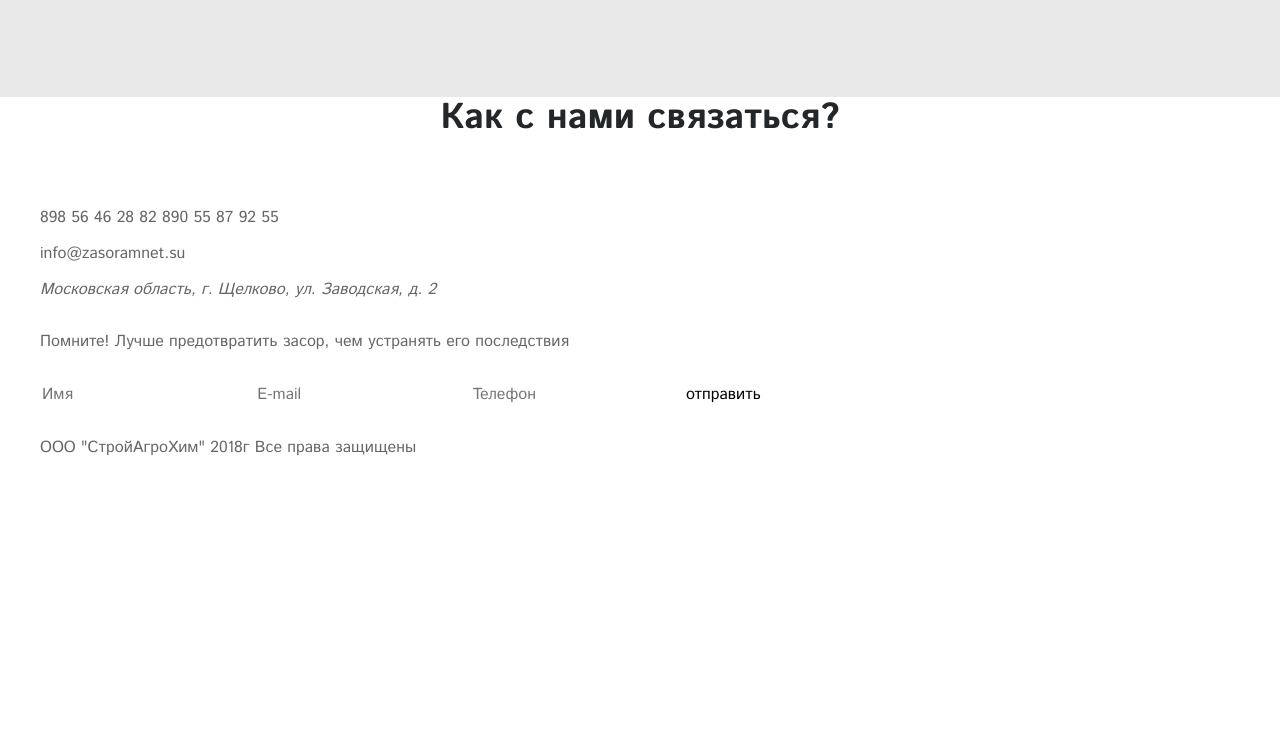
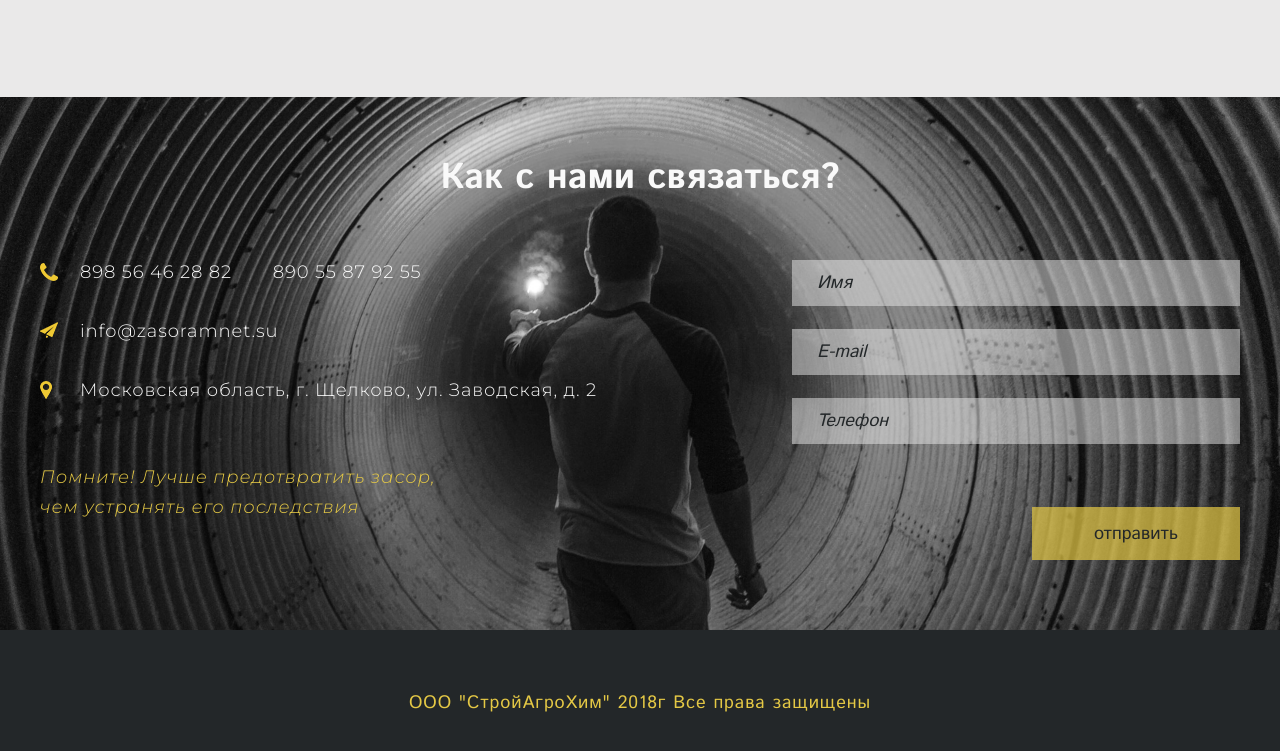
Before and after one commit to Verta-master/agrochem, a plain HTML site: page index.html in a window 1280 px wide. Shown: the part 2695-3446 px from the top of the page. Before the commit the page ends 3177 px from the top, so only its background shows below. Drawn offline with Linux system fonts and the light colour scheme.

Commit message:
Update 2018-07-17T07:22:24.317Z

```diff
--- a/css/style.css
+++ b/css/style.css
@@ -904,3 +904,155 @@ h3 {
   -o-object-fit: cover;
      object-fit: cover;
 }
+.contacts {
+  padding-top: 60px;
+  padding-bottom: 70px;
+  background-image: url(../img/bg-3.jpg);
+  background-repeat: no-repeat;
+  background-position: center;
+  background-size: cover;
+}
+.contacts .title {
+  color: #f9f9f9;
+}
+.contacts__wrap {
+  display: -webkit-box;
+  display: -ms-flexbox;
+  display: flex;
+  -webkit-box-pack: justify;
+      -ms-flex-pack: justify;
+          justify-content: space-between;
+  -webkit-box-align: start;
+      -ms-flex-align: start;
+          align-items: flex-start;
+}
+.contacts__info {
+  width: 50%;
+  color: #f9f9f9;
+  font-family: "Montserrat", "Arial", sans-serif;
+  font-size: 18px;
+  line-height: 24px;
+  font-weight: 300;
+  letter-spacing: 0.05em;
+  -webkit-transition: ease-out 0.3s;
+  transition: ease-out 0.3s;
+}
+.contacts__info a:hover,
+.contacts__info a:active {
+  color: #e4c845;
+  -webkit-transition: ease-out 0.3s;
+  transition: ease-out 0.3s;
+}
+.contacts__form {
+  width: 448px;
+}
+.contacts__input {
+  width: 100%;
+  height: 46px;
+  margin-bottom: 23px;
+  padding: 0 25px;
+  color: #232729;
+  font-size: 18px;
+  line-height: 24px;
+  font-weight: 300;
+  background-color: rgba(234, 233, 233, 0.5);
+}
+.contacts__input::-webkit-input-placeholder {
+  opacity: 1;
+  font-style: italic;
+}
+.contacts__input:-ms-input-placeholder {
+  opacity: 1;
+  font-style: italic;
+}
+.contacts__input::-ms-input-placeholder {
+  opacity: 1;
+  font-style: italic;
+}
+.contacts__input::placeholder {
+  opacity: 1;
+  font-style: italic;
+}
+.contacts__btn {
+  width: 208px;
+  height: 53px;
+  float: right;
+  margin-top: 40px;
+  color: #232729;
+  font-size: 18px;
+  background-color: rgba(228, 200, 69, 0.7);
+  -webkit-transition: ease-out 0.3s;
+  transition: ease-out 0.3s;
+}
+.contacts__btn:hover,
+.contacts__btn:active {
+  background-color: #e4c845;
+  -webkit-transition: ease-out 0.3s;
+  transition: ease-out 0.3s;
+}
+.contacts__phones {
+  position: relative;
+  padding-left: 40px;
+  margin-bottom: 35px;
+}
+.contacts__phones::before {
+  content: "";
+  position: absolute;
+  top: 3px;
+  left: 0;
+  width: 18px;
+  height: 18px;
+  background-image: url(../img/icon-phone-yellow.png);
+  background-repeat: no-repeat;
+}
+.contacts__phones a {
+  margin-right: 35px;
+}
+.contacts__mail {
+  display: block;
+  position: relative;
+  padding-left: 40px;
+  margin-bottom: 35px;
+}
+.contacts__mail::before {
+  content: "";
+  position: absolute;
+  top: 3px;
+  left: 0;
+  width: 18px;
+  height: 16px;
+  background-image: url(../img/icon-mail.png);
+  background-repeat: no-repeat;
+}
+.contacts__address {
+  display: block;
+  position: relative;
+  padding-left: 40px;
+  margin-bottom: 60px;
+  font-style: normal;
+}
+.contacts__address::before {
+  content: "";
+  position: absolute;
+  top: 3px;
+  left: 0;
+  width: 12px;
+  height: 18px;
+  background-image: url(../img/icon-location.png);
+  background-repeat: no-repeat;
+}
+.contacts__note {
+  line-height: 30px;
+  color: #e4c845;
+  font-style: italic;
+}
+.footer {
+  padding-top: 40px;
+  padding-bottom: 40px;
+  background-color: #232729;
+  color: #e4c845;
+  text-align: center;
+  font-size: 18px;
+  line-height: 30px;
+  letter-spacing: 0.05em;
+}
--- a/index.html
+++ b/index.html
@@ -160,7 +160,7 @@
             </div>
             <a href="mailto:info@zasoramnet.su" class="contacts__mail">info@zasoramnet.su</a>
             <address class="contacts__address">Московская область, г. Щелково, ул. Заводская, д. 2</address>
-            <p class="contacts__note">Помните! Лучше предотвратить засор, чем устранять его последствия</p>
+            <p class="contacts__note">Помните! Лучше предотвратить засор,<br>чем устранять его последствия</p>
           </div>
           <form action="#" method="post" class="contacts__form">
             <input type="text" name="name" class="contacts__input" placeholder="Имя">
```
Also changed, not shown: css/style.min.css.
